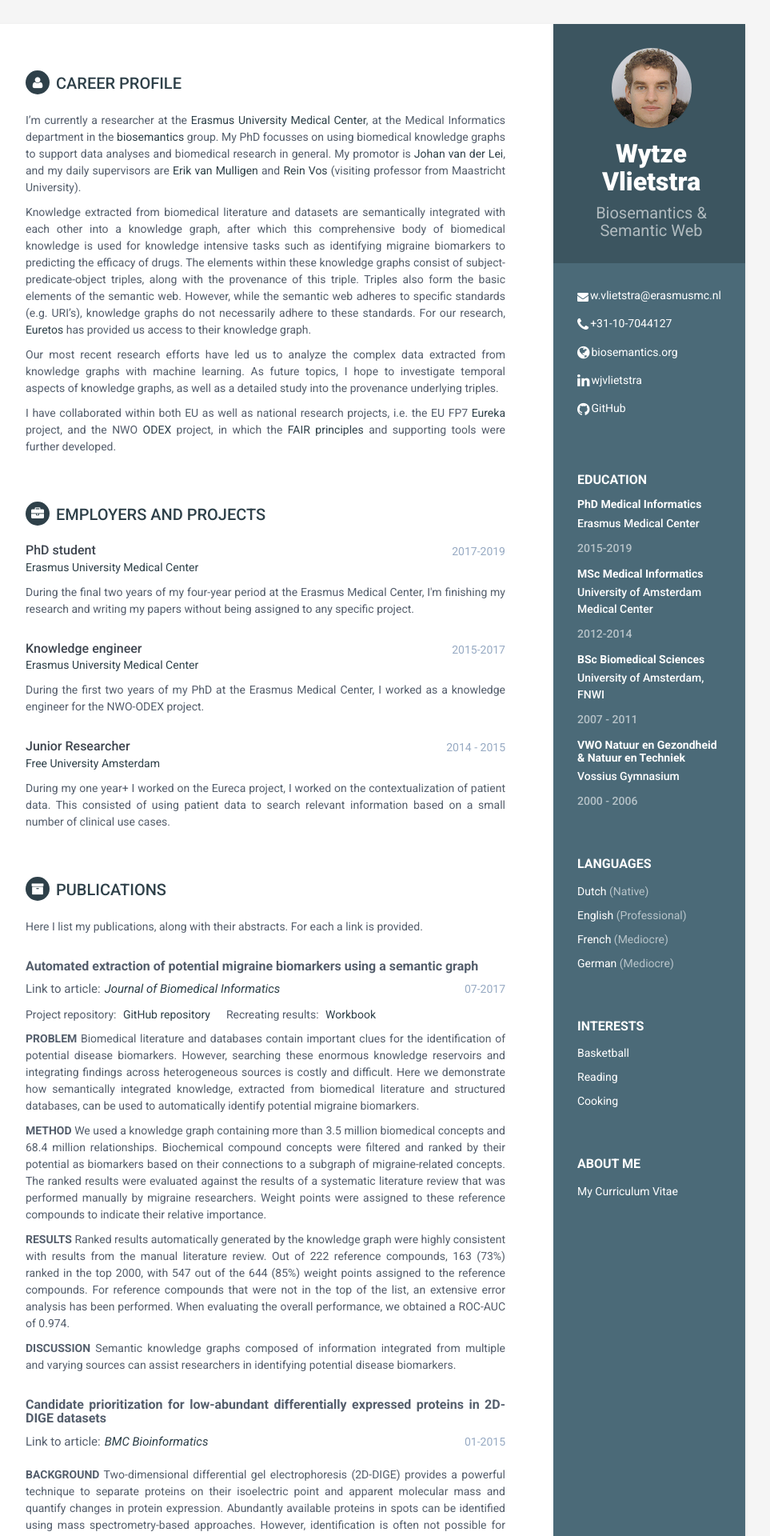
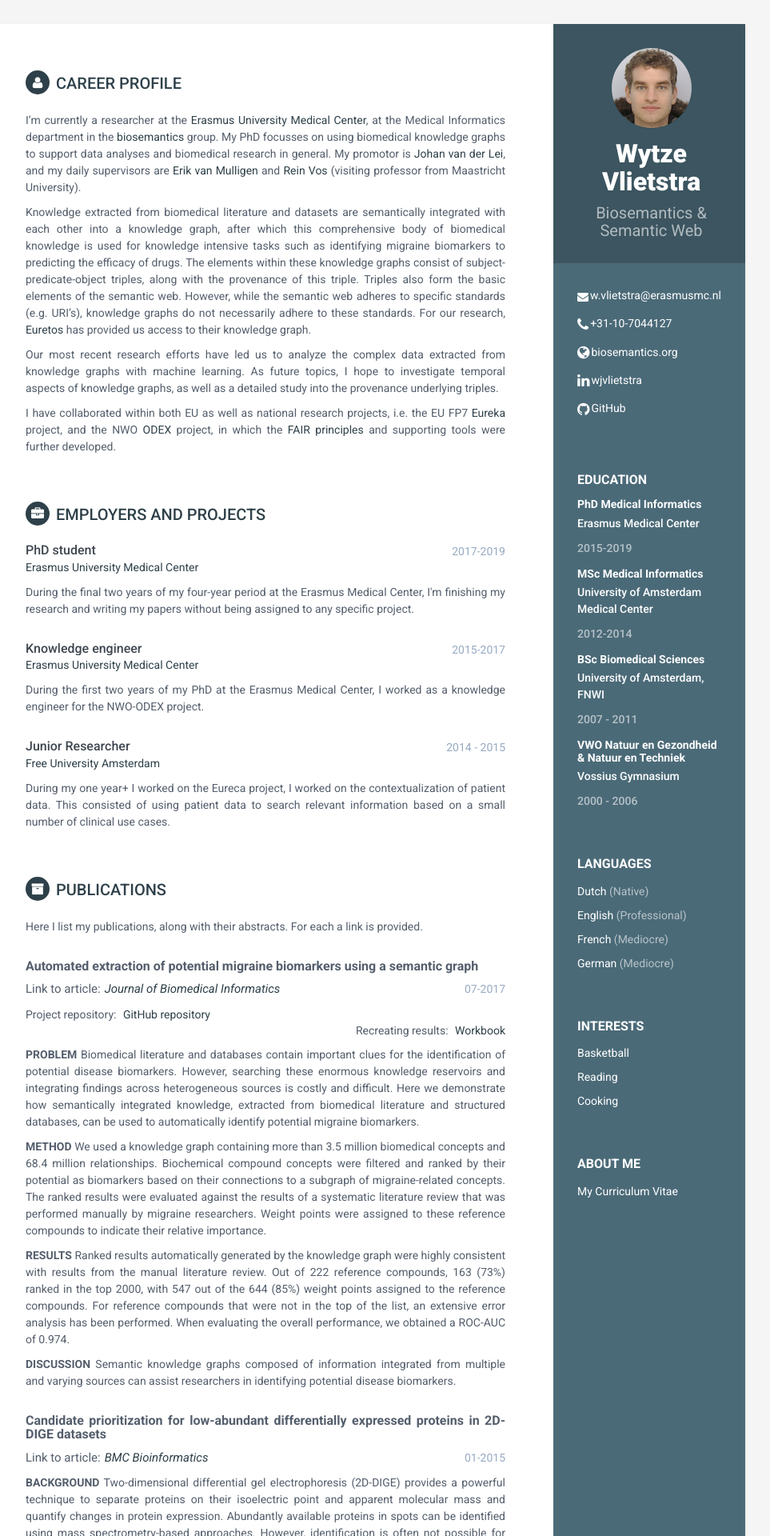
Before and after one commit to Wytz/wytz.github.io, a Jekyll site: the page built from index.html, in a window 1280 px wide. Shown: the top 1920 px of the page at 80% size, without its empty margins (188-1151 px from the left). Built offline with Jekyll 4.4.1, drawn with Linux system fonts in a browser that asks for light colours.

Commit message:
alignment & profile pic

```diff
--- a/_includes/projects.html
+++ b/_includes/projects.html
@@ -17,16 +17,16 @@
 	    <div style="font-size:15px;">Link to article:<a href="{{ project.link }}" style="padding-left:5px;"><i>{{ project.journal }}</i></a></div>
 		<div class="time">{{ project.publicationdate }}</div>
 	  </div>
-	  <div class = "links" style="margin-top:10px;margin-bottom:10px;font-size:14px;display:flex;justify-content:flex-start;">
+	  <div class = "links" style="margin-top:10px;margin-bottom:10px;font-size:14px;">
 
 	    {% if project.github %}
-	    <div class="project-link">Project repository:<a href="{{ project.github }}" style="padding-left:5px;"> GitHub repository </a></div>
+	    <div class="project-link" style="width:50%;">Project repository:<a href="{{ project.github }}" style="padding-left:5px;"> GitHub repository </a></div>
 
 	    {% endif %}
 
 	    {% if project.workbook %}
 
-	    <div class="project-link" style="padding-left:20px">Recreating results:<a href="{{ project.workbook }}" style="padding-left:5px;"> Workbook </a></div>
+	    <div class="project-link" style="padding-left:20px;text-align:right;">Recreating results:<a href="{{ project.workbook }}" style="padding-left:5px;"> Workbook </a></div>
 
 	    {% endif %}
 
```
Also changed, not shown: assets/images/profile orig.PNG (added), assets/images/profile.png, 2 other files.
